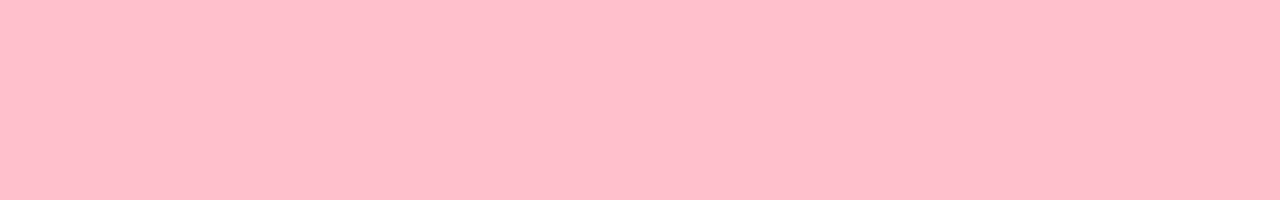
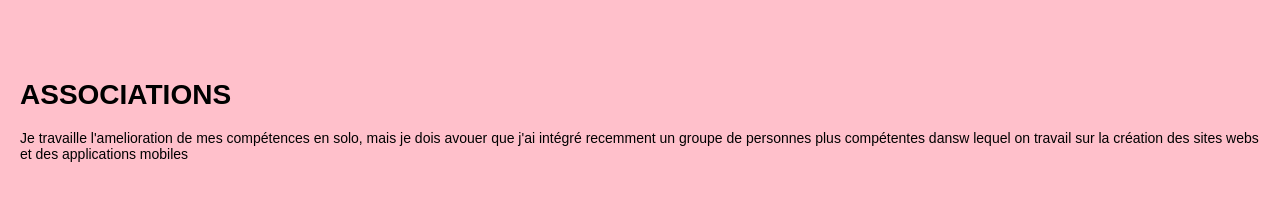
Before and after one commit to Prunelle-06/mon-cv, a plain HTML site: page index.html in a window 1280 px wide. Drawn offline with Linux system fonts and the light colour scheme.

Commit message:
mise en place de la section associations

```diff
--- a/index.html
+++ b/index.html
@@ -8,7 +8,10 @@
 </head>
 <body>
     <header></header>
-    <main></main>
+    <main>
+        <h1>ASSOCIATIONS</h1>
+        <p>Je travaille l'amelioration de mes compétences en solo, mais je dois avouer que j'ai intégré recemment un groupe de personnes plus compétentes dansw lequel on travail sur la création des sites webs et des applications mobiles </p>
+    </main>
     <footer></footer>
 </body>
 </html>
```
